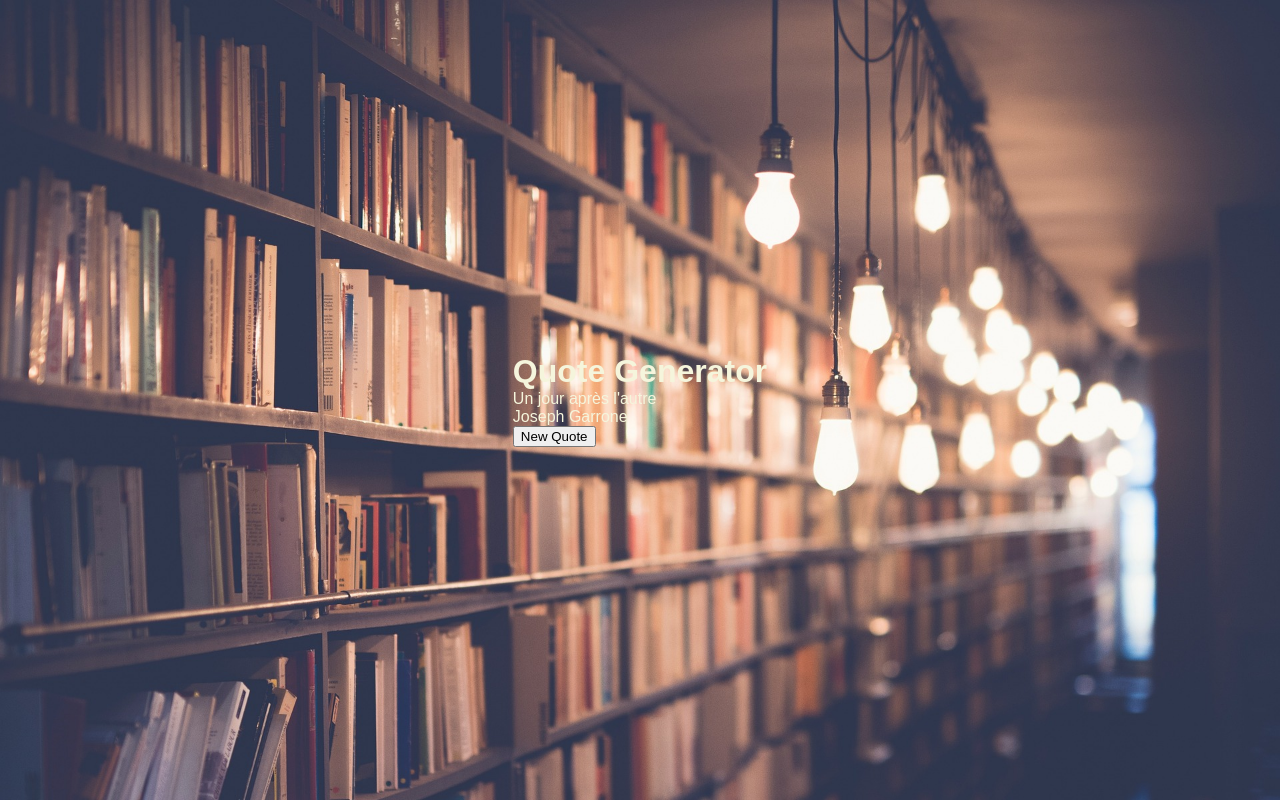
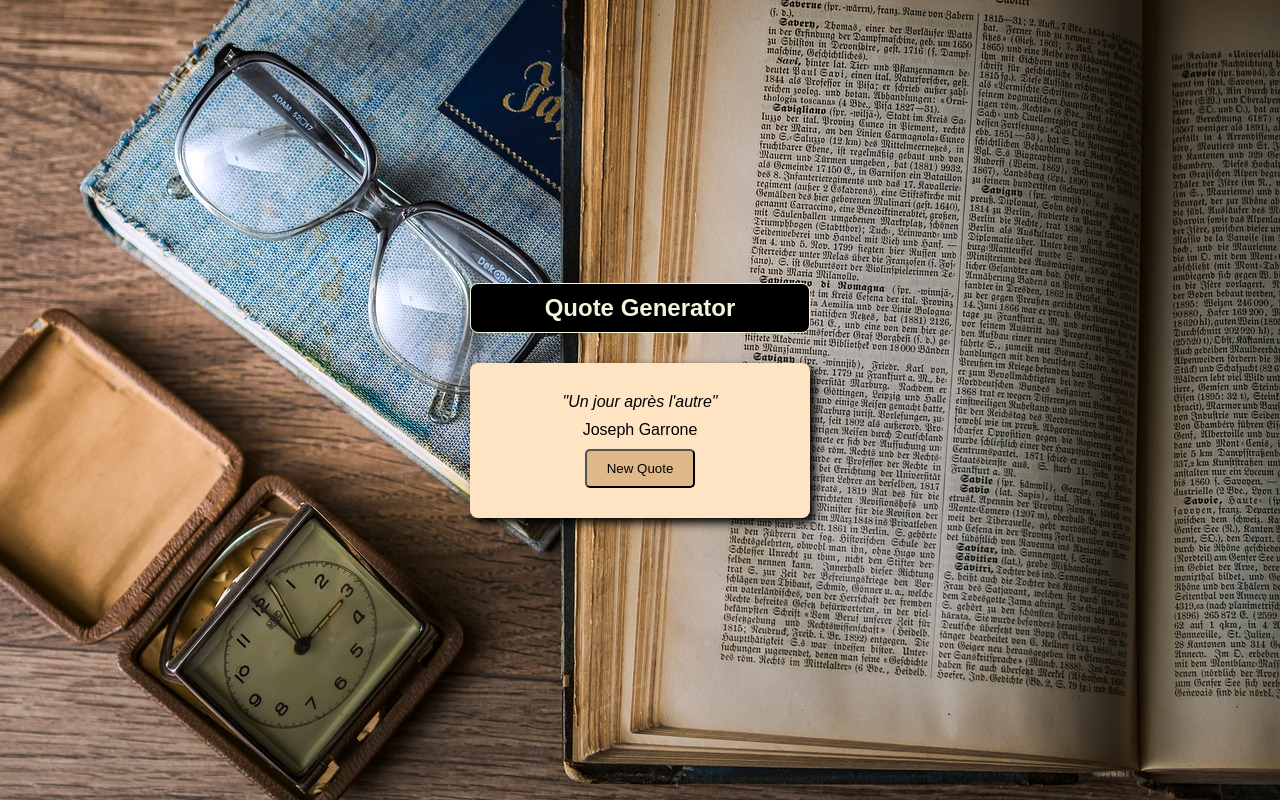
Before and after one commit to ameliapham/DOM-quote-generator, a website built with Vite: page index.html in a window 1280 px wide. Built offline with nearby package versions, Linux system fonts and the light colour scheme.

Commit message:
General styling

```diff
--- a/index.html
+++ b/index.html
@@ -8,9 +8,9 @@
 </head>
 <body>
     <div class="container">
-        <h1 id="main-heading">Quote Generator</h1>
+        <h2 id="main-heading">Quote Generator</h2>
         <div class="quote-box">
-            <p class="quote"> Un jour après l'autre</p>
+            <p class="quote"> "Un jour après l'autre"</p>
             <p class="author"> Joseph Garrone </p>
             <button class="button"> New Quote </button>
         </div>
--- a/style.css
+++ b/style.css
@@ -4,7 +4,7 @@
 
 body {
     font-family: 'Geist', sans-serif;
-    background-image: url('/models/library.jpeg');
+    background: url('/models/background.jpeg') center center/cover;
     height: 100vh;
     background-size: cover;
     display: flex;
@@ -12,3 +12,42 @@ body {
     align-items: center;
     color: beige;
 }
+
+#main-heading {
+    background-color: black;
+    padding: 10px 20px 10px 20px;
+    border: 1px solid;
+    border-radius: 8px;
+    text-align: center;
+}
+
+.quote-box {
+    height: fit-content;
+    width: 300px;
+    background-color: bisque;
+    color: black;
+    margin-top: 30px;
+    padding: 30px 20px 30px 20px;
+    border-radius: 8px;
+    box-shadow: 5px 5px 10px black ;
+    text-align: center;
+}
+
+.quote-box p {
+    margin-bottom: 10px;
+}
+
+.button {
+    background-color: burlywood;
+    padding: 10px 20px 10px 20px;
+    border-radius: 5px;
+}
+
+.quote {
+    font-style: italic;
+    font-weight: 300;
+}
+
+.author {
+    font-style: normal;
+}
```
